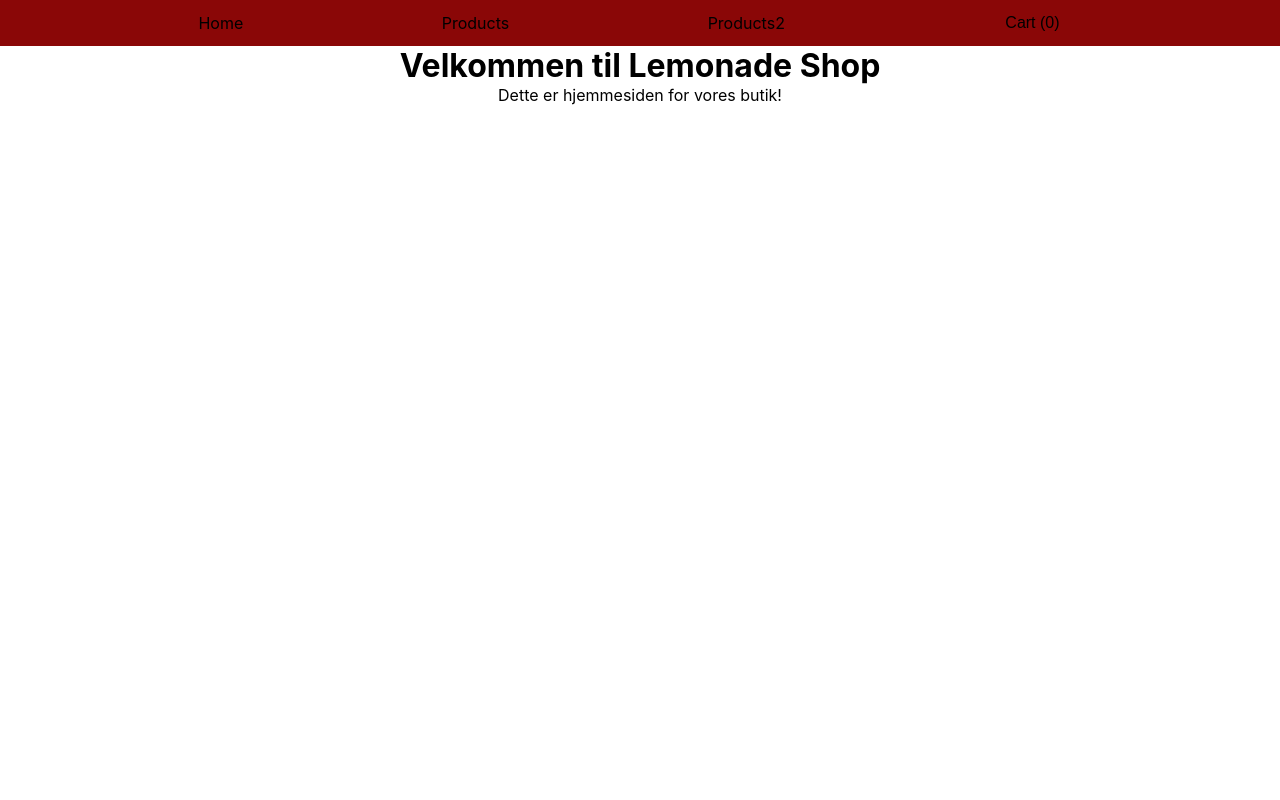
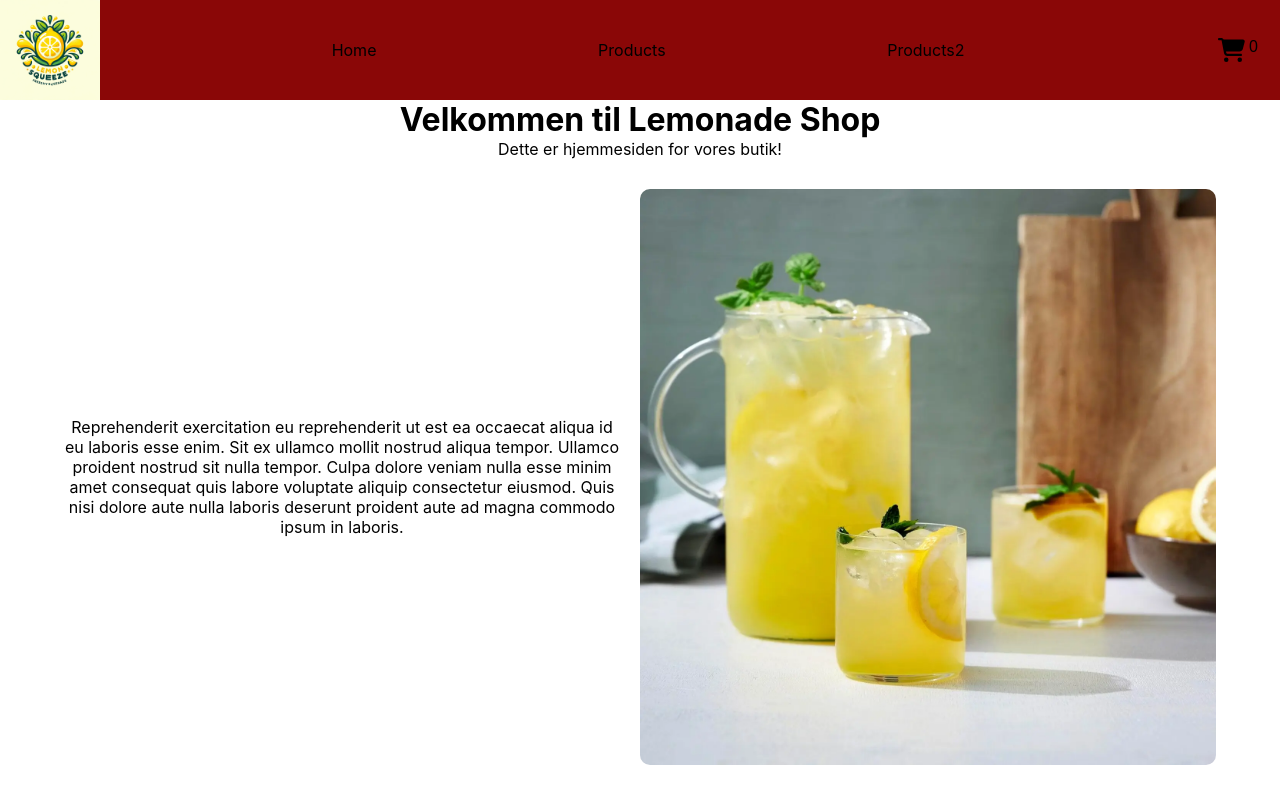
Before and after one commit to emil485h/lemonade-shop, a React (Create React App) app: page / in a window 1280 px wide. Built offline with nearby package versions, Linux system fonts and the light colour scheme.

Commit message:
HomePage styling + Nav

```diff
--- a/src/App.css
+++ b/src/App.css
@@ -1,5 +1,6 @@
 .App {
   text-align: center;
+  overflow: hidden;
 }
 
 .App-logo {
@@ -32,6 +33,26 @@
   color: #61dafb;
 }
 
+section {
+  width: 90%;
+  display: flex;
+  margin: 30px auto 0 auto;
+  justify-content: center;
+}
+
+section p {
+  display: flex;
+  flex-direction: column;
+  margin-right: 20px;
+  justify-content: center;
+
+  overflow: hidden;
+}
+
+section img {
+  width: 50%;
+  border-radius: 10px;
+}
 @keyframes App-logo-spin {
   from {
     transform: rotate(0deg);
--- a/src/components/Cart/Cart.js
+++ b/src/components/Cart/Cart.js
@@ -1,17 +1,8 @@
 import React from "react";
 import CartItem from "../CartItem/CartItem.js";
 import "../Modal/Modal.css"; // Ensure the path is correct based on your project structure
-import { FontAwesomeIcon } from "@fortawesome/react-fontawesome";
-import { faLemon } from "@fortawesome/free-solid-svg-icons";
 
-const Cart = ({
-  cartItems,
-  onUpdateCart,
-  onRemoveFromCart,
-  totalPrice,
-  profit,
-  lemonsUsed,
-}) => {
+const Cart = ({ cartItems, onUpdateCart, onRemoveFromCart, totalPrice }) => {
   return (
     <div>
       <h2>Cart</h2>
@@ -29,12 +20,6 @@ const Cart = ({
       )}
       <div className="cart-summary">
         <p>Total Sales: {totalPrice.toFixed(2)} Kr.</p>
-        <p>Profit: {profit.toFixed(2)} Kr.</p>
-        Lemons Used: {lemonsUsed}
-        <FontAwesomeIcon
-          icon={faLemon}
-          style={{ color: "#fdcb6e", marginLeft: "8px", fontSize: "18px" }}
-        />
       </div>
     </div>
   );
--- a/src/components/Header/Header.css
+++ b/src/components/Header/Header.css
@@ -3,14 +3,27 @@
   margin: 0;
 }
 
-nav {
+header {
+  display: flex;
   text-decoration: none;
-  width: auto;
-  display: flex;
-  justify-content: space-evenly;
+  width: 100%;
+  justify-content: space-between;
   background-color: rgb(138, 7, 7);
   margin: 0;
   align-items: center;
+}
+
+header button {
+  max-width: 10%;
+  display: flex;
+  justify-content: end;
+}
+
+nav {
+  display: flex;
+  justify-content: center;
+  justify-content: space-evenly;
+  width: 100%;
 }
 
 nav a {
@@ -29,7 +42,7 @@ button {
   padding: 10px 20px;
   text-align: center;
   text-decoration: none;
-  display: inline-block;
+
   margin: 4px 2px;
   cursor: pointer;
   font-size: 16px;
@@ -50,8 +63,13 @@ button {
   right: -10px;
 }
 
-.Cart-icon {
+.icon-cart {
   background-color: rgb(138, 7, 7);
-  margin-right: 20px;
+  margin-right: 4px;
   padding: 0;
+  font-size: 24px;
 }
+
+.icon-cart:hover {
+  color: grey;
+}
--- a/src/components/Header/Header.js
+++ b/src/components/Header/Header.js
@@ -2,17 +2,23 @@
 import React from "react";
 import { Link } from "react-router-dom";
 import "./Header.css";
+import { FontAwesomeIcon } from "@fortawesome/react-fontawesome";
+import { faShoppingCart } from "@fortawesome/free-solid-svg-icons";
 
 const Header = ({ onCartClick, cartItemCount }) => {
   return (
     <header>
+      <img className="logo" src="Lemonade-Logo.webp" />
       {/* Other header content */}
       <nav>
         <Link to="/">Home</Link>
         <Link to="/products">Products</Link>
         <Link to="/products2">Products2</Link>
-        <button onClick={onCartClick}>Cart ({cartItemCount})</button>
       </nav>
+      <button onClick={onCartClick}>
+        <FontAwesomeIcon icon={faShoppingCart} className="icon-cart" />
+        {cartItemCount}
+      </button>
     </header>
   );
 };
--- a/src/components/HomePage/Home.js
+++ b/src/components/HomePage/Home.js
@@ -2,10 +2,24 @@ import React from "react";
 
 const HomePage = () => {
   return (
-    <div>
-      <h1>Velkommen til Lemonade Shop</h1>
-      <p>Dette er hjemmesiden for vores butik!</p>
-    </div>
+    <body>
+      <div>
+        <h1>Velkommen til Lemonade Shop</h1>
+        <p>Dette er hjemmesiden for vores butik!</p>
+      </div>
+
+      <section>
+        <p>
+          Reprehenderit exercitation eu reprehenderit ut est ea occaecat aliqua
+          id eu laboris esse enim. Sit ex ullamco mollit nostrud aliqua tempor.
+          Ullamco proident nostrud sit nulla tempor. Culpa dolore veniam nulla
+          esse minim amet consequat quis labore voluptate aliquip consectetur
+          eiusmod. Quis nisi dolore aute nulla laboris deserunt proident aute ad
+          magna commodo ipsum in laboris.
+        </p>
+        <img src="Gin-Hass.webp"></img>
+      </section>
+    </body>
   );
 };
 
```
